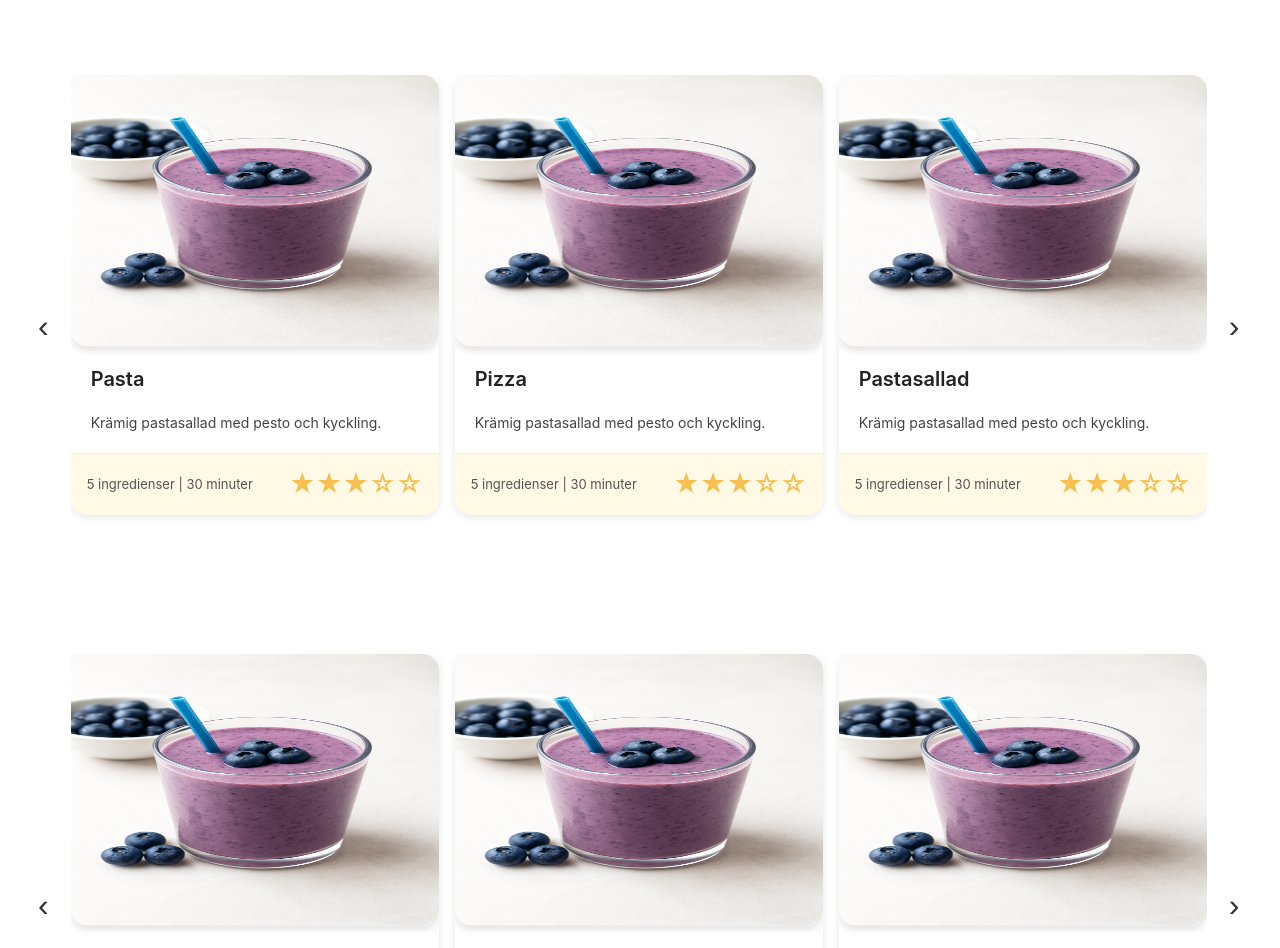
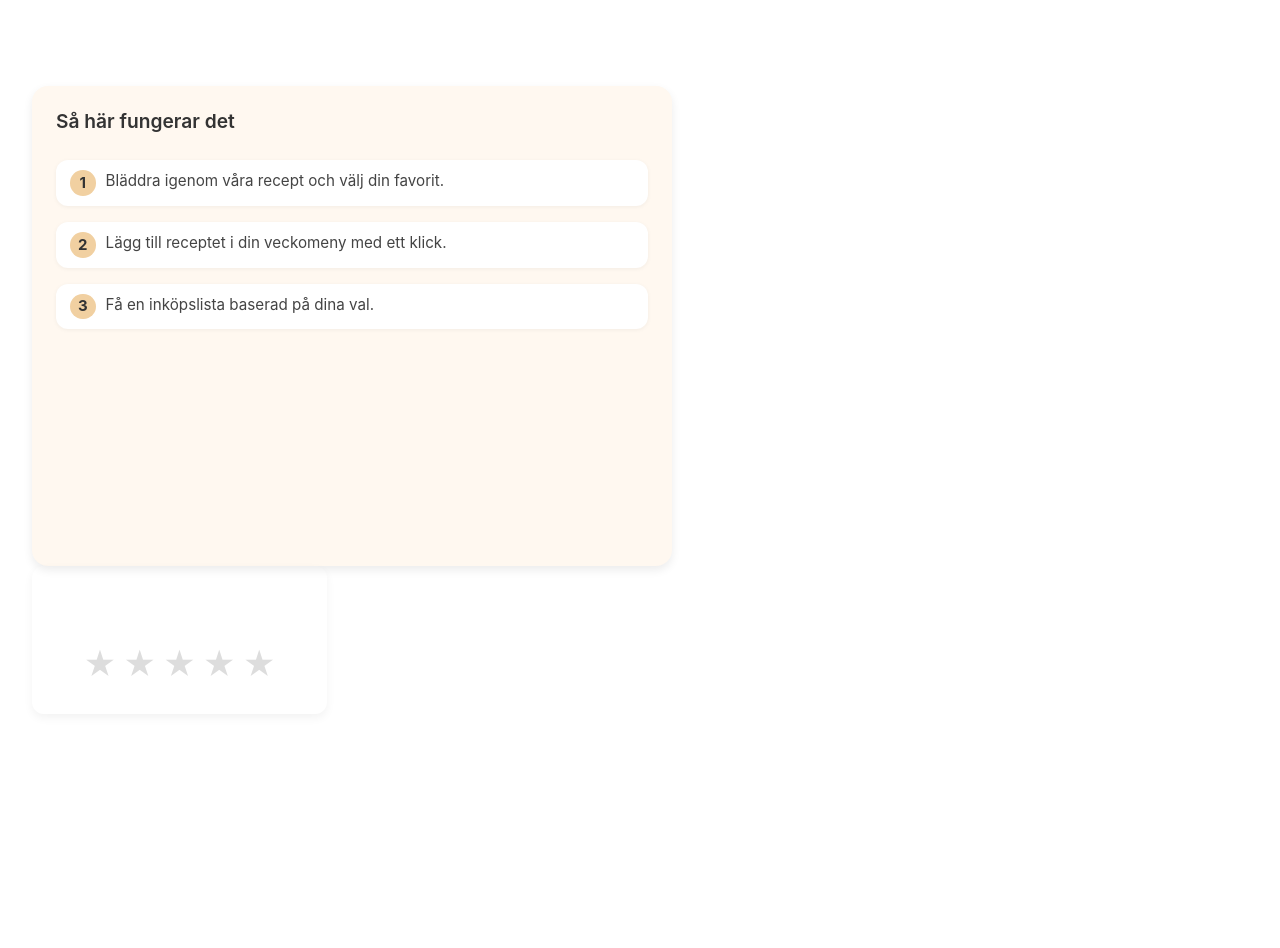
Before and after one commit to Falusvampen/vue-framework, a Vue app: page / in a window 1280 px wide. Shown: the top 948 px of the page. After the commit the page ends 800 px from the top, so only its background shows below. Built offline with nearby package versions, Linux system fonts and the light colour scheme.

Commit message:
Stepcomponent

```diff
--- a/src/views/HomeView.vue
+++ b/src/views/HomeView.vue
@@ -1,117 +1,25 @@
 <script setup>
-import CardCarousel from '../components/CardCarousel.vue';
+import StepComponent from '../components/StepComponent.vue';
+import Gebetyg from '@/components/Gebetyg.vue';
+
 </script>
 
 <template>
   <main>
-    <CardCarousel { title="Favoriter" }, :cards="[
-      {
-        title: 'Pasta',
-        description: 'Krämig pastasallad med pesto och kyckling.',
-        imageSrc: 'berry.png',
-        altText: 'Pastasallad',
-        ingredients: '5 ingredienser',
-        time: '30 minuter',
-        rating: '★★★☆☆'
+
+    <StepComponent title="Så här fungerar det" :steps="[
+      { number: 1, tutorial: 'Bläddra igenom våra recept och välj din favorit.' },
+      { number: 2, tutorial: 'Lägg till receptet i din veckomeny med ett klick.' },
+      { number: 3, tutorial: 'Få en inköpslista baserad på dina val.' }
+    ]"
+    />
 
 
-      },
-      {
-        title: 'Pizza',
-        description: 'Krämig pastasallad med pesto och kyckling.',
-        imageSrc: 'berry.png',
-        altText: 'Pastasallad',
-        ingredients: '5 ingredienser',
-        time: '30 minuter',
-        rating: '★★★☆☆'
+
+    <Gebetyg title="Vad tycker du om vår app?" />
 
 
-      },
-      {
-        title: 'Pastasallad',
-        description: 'Krämig pastasallad med pesto och kyckling.',
-        imageSrc: 'berry.png',
-        altText: 'Pastasallad',
-        ingredients: '5 ingredienser',
-        time: '30 minuter',
-        rating: '★★★☆☆'
 
-
-      },
-      {
-        title: 'Halloumi sallad',
-        description: 'En fräsch sallad med grillad halloumi.',
-        imageSrc: 'berry.png',
-        altText: 'Halloumi sallad',
-        ingredients: '6 ingredienser',
-        time: '74 minuter',
-        rating: '★★★★★'
-      },
-      {
-        title: 'Halloumi sallad',
-        description: 'En fräsch sallad med grillad halloumi.',
-        imageSrc: 'berry.png',
-        altText: 'Halloumi sallad',
-        ingredients: '6 ingredienser',
-        time: '74 minuter',
-        rating: '★★★★★'
-      }
-    ]" :visibleCount="3" />
-
-
-    <CardCarousel { title="Senaste Nytt" }, :cards="[
-      {
-        title: 'Pasta',
-        description: 'Krämig pastasallad med pesto och kyckling.',
-        imageSrc: 'berry.png',
-        altText: 'Pastasallad',
-        ingredients: '5 ingredienser',
-        time: '30 minuter',
-        rating: '★★★☆☆'
-
-
-      },
-      {
-        title: 'Pizza',
-        description: 'Krämig pastasallad med pesto och kyckling.',
-        imageSrc: 'berry.png',
-        altText: 'Pastasallad',
-        ingredients: '5 ingredienser',
-        time: '30 minuter',
-        rating: '★★★☆☆'
-
-
-      },
-      {
-        title: 'Pastasallad',
-        description: 'Krämig pastasallad med pesto och kyckling.',
-        imageSrc: 'berry.png',
-        altText: 'Pastasallad',
-        ingredients: '5 ingredienser',
-        time: '30 minuter',
-        rating: '★★★☆☆'
-
-
-      },
-      {
-        title: 'Halloumi sallad',
-        description: 'En fräsch sallad med grillad halloumi.',
-        imageSrc: 'berry.png',
-        altText: 'Halloumi sallad',
-        ingredients: '6 ingredienser',
-        time: '74 minuter',
-        rating: '★★★★★'
-      },
-      {
-        title: 'Halloumi sallad',
-        description: 'En fräsch sallad med grillad halloumi.',
-        imageSrc: 'berry.png',
-        altText: 'Halloumi sallad',
-        ingredients: '6 ingredienser',
-        time: '74 minuter',
-        rating: '★★★★★'
-      }
-    ]" :visibleCount="3" />
 
   </main>
 </template>
```
